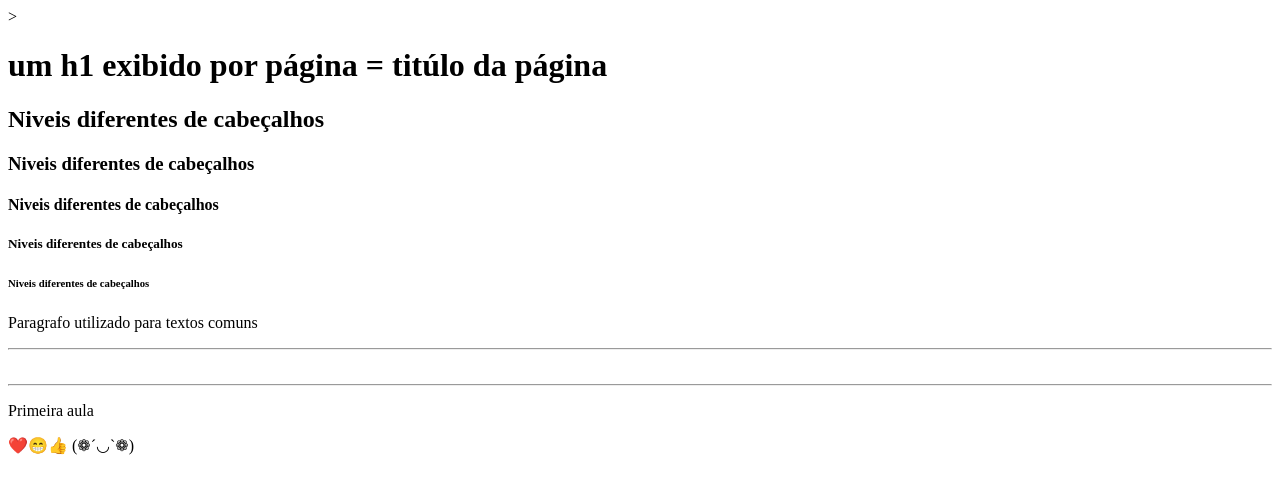
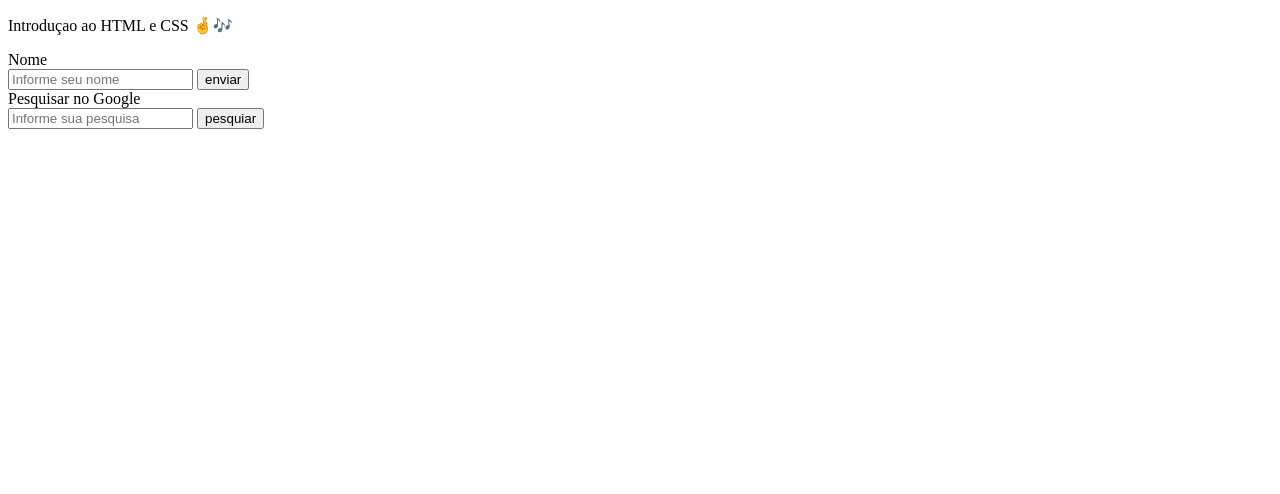
Before and after one commit to JoseCnarciso/CursoDEVinHouse-Zucchetti--main, a plain HTML site: page terceiraSemana/IntroducaoHTML/index.html in a window 1280 px wide. Drawn offline with Linux system fonts and the light colour scheme.

```diff
--- a/terceiraSemana/IntroducaoHTML/index.html
+++ b/terceiraSemana/IntroducaoHTML/index.html
@@ -1,28 +1,41 @@
 <!DOCTYPE html>
-        <!--Informa a linguagem do conteúdo do site-->
-<html lang="en">
+<html lang="pt-br">
+
     <head>
-        <!--Meta dados ... informacoes auxiliares-->
-        <meta charset="UTF-8"> <!--charset padrao mais usado na web-->>
+        <meta charset="UTF-8">
         <meta name="viewport" content="width=device-width, initial-scale=1.0">
-        <title>Introdução ao HTML</title>
+        <title>Introdução</title>
     </head>
-    <body>
-        <h1>um h1 exibido por página = titúlo da página</h1>
-        <h2>Niveis diferentes de cabeçalhos</h2>
-        <h3>Niveis diferentes de cabeçalhos</h3>
-        <h4>Niveis diferentes de cabeçalhos</h4>
-        <h5>Niveis diferentes de cabeçalhos</h5>
-        <h6>Niveis diferentes de cabeçalhos</h6>
+        <body>
+
+            <p>Introduçao ao HTML e CSS 🤞🎶</p>
+
+            <form method="post" accept="">
+                <label for="nomePessoa">Nome</label><br />
+
+                <input type="text"
+                name="q"
+                placeholder="Informe seu nome"
+                id="termo" />
+                <button type="submit">enviar</button>
+
+            </form>
 
 
-    <p>Paragrafo utilizado para textos comuns</p>
-    <hr />
-    <br /> <!-- "serve para espaçar uma linha da outra"-->
-    <hr />
-    <p>Primeira aula</p>
-    <p>❤️😁👍 (❁´◡`❁)</p>
+            <form method="get" accept="https://www.google.com/seach">
+                <label for="termo">Pesquisar no Google</label> <br />
+                <input
+                type="text"
+                id="termo"
+                name="q"
+                placeholder="Informe sua pesquisa"
+                 />
+                <button type="submit">pesquiar</button>
+
+            </form>
 
 
-    </body>
+
+
+        </body>
 </html>
```
Also changed, not shown: terceiraSemana/introducaoCSS/estilos.css (added, +9 -0 lines), terceiraSemana/introducaoCSS/index.html (+11 -32 lines).
